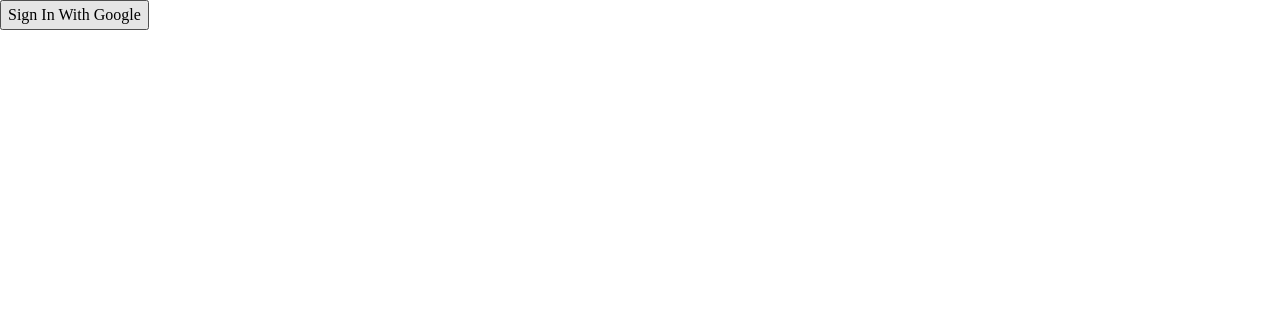
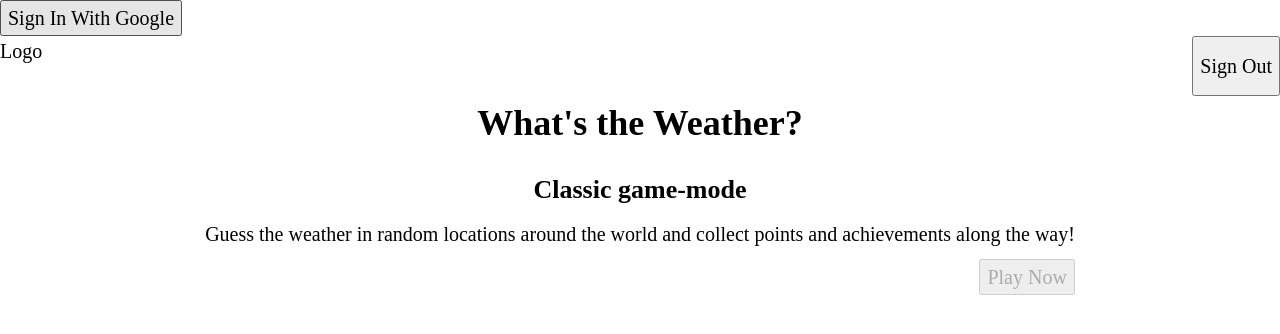
Before and after one commit to Chappydev/whats-the-weather, a website with bundled scripts: page public/index.html in a window 1280 px wide. Built offline with nearby package versions, Linux system fonts and the light colour scheme; some packages are replaced by stand-ins of ours; no server answers.

Commit message:
Update styles for homepage layout

```diff
--- a/public/index.html
+++ b/public/index.html
@@ -20,6 +20,7 @@
 
     <header id="header">
       <!-- Logo, signup, or user info and signout info go here -->
+      <div class="logo">Logo</div>
       <button id="sign-out-btn">Sign Out</button>
     </header>
 
--- a/src/styles.scss
+++ b/src/styles.scss
@@ -80,3 +80,47 @@
 }
 
 /* RESET ENDS */
+
+:root {
+  font-size: 20px;
+}
+
+h2 {
+  font-size: 1.3rem;
+}
+
+
+/* Homepage (when signed in) */
+#when-signed-in {
+  display: flex;
+  flex-direction: column;
+  align-items: center;
+  justify-content: space-between;
+}
+
+#title {
+  font-size: 1.8rem;
+  text-align: center;
+}
+
+#header {
+  display: flex;
+  justify-content: space-between;
+  align-self: stretch;
+  height: 60px;
+}
+
+#game-option-container {
+  display: flex;
+  flex-direction: column;
+  gap: 0.5rem;
+  max-width: 1000px;
+  padding: 1em;
+  h2,
+  p {
+    text-align: center;
+  }
+  #play-btn {
+    align-self: flex-end;
+  }
+}
```
